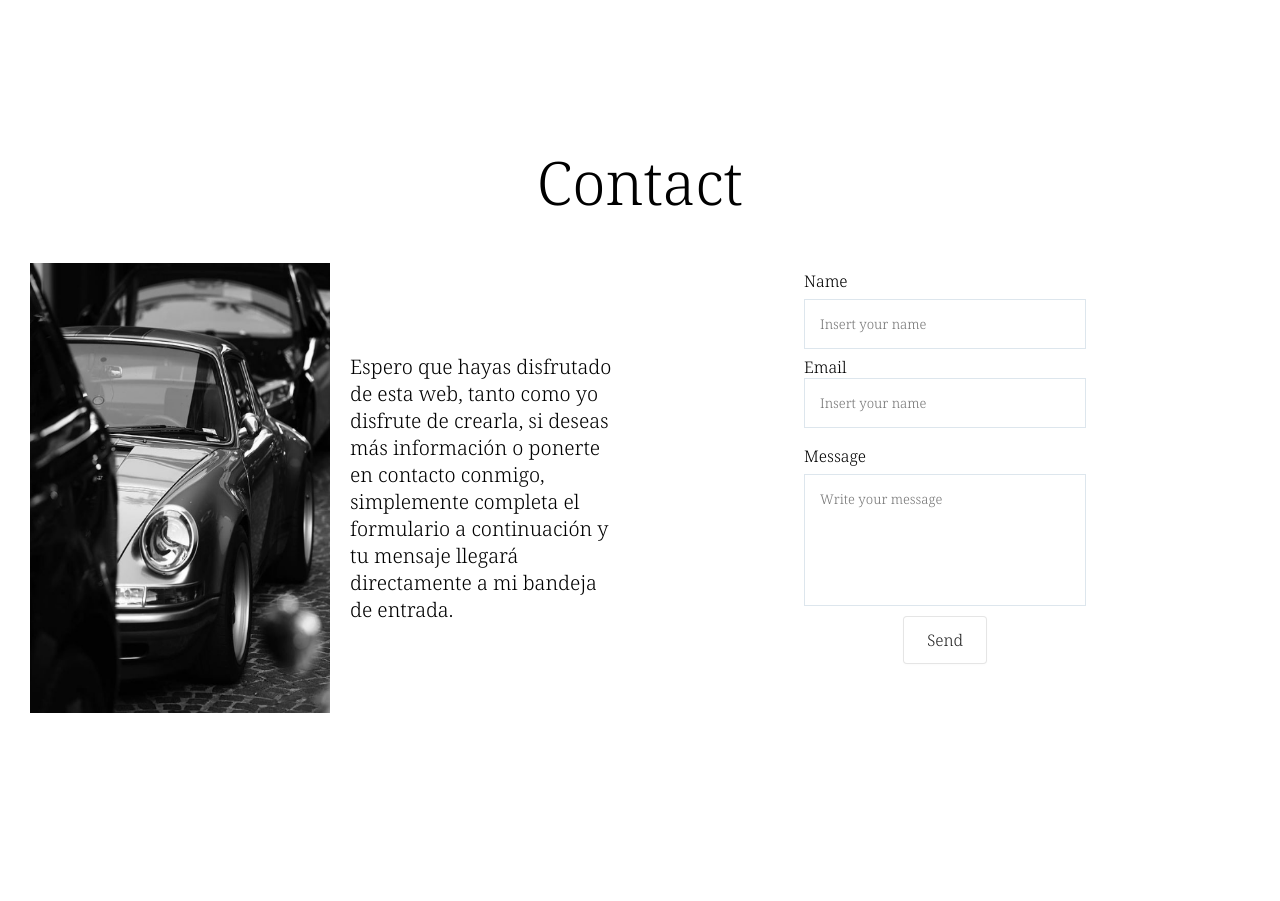
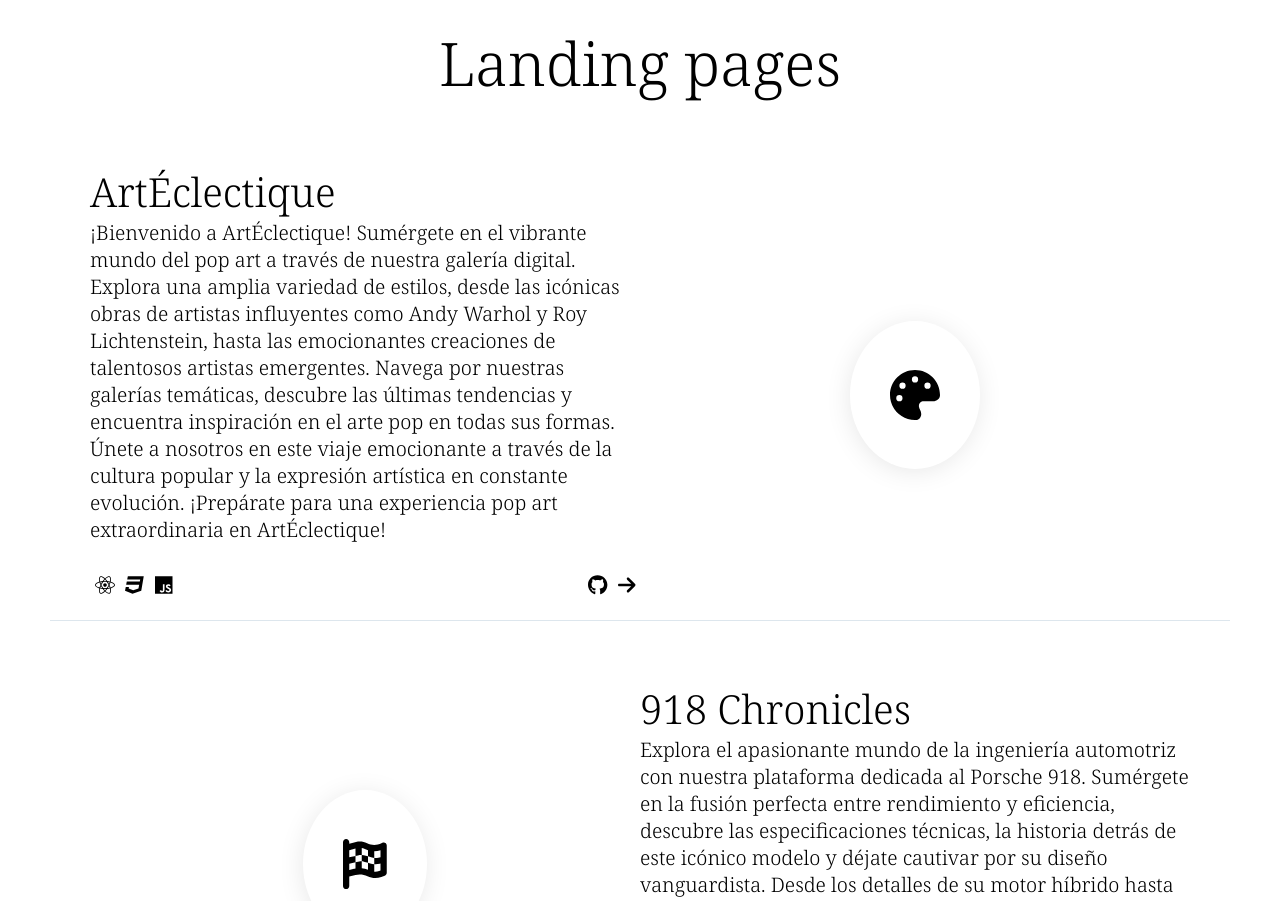
Before and after one commit to gonzavh17/personal-web, a React (Vite) app: page / in a window 1280 px wide. Shown: the part 4420-5321 px from the top of the page. Built offline with nearby package versions, Linux system fonts and the light colour scheme.

Commit message:
proyect update

```diff
--- a/index.html
+++ b/index.html
@@ -2,7 +2,7 @@
 <html lang="en">
   <head>
     <meta charset="UTF-8" />
-    <link rel="icon" type="image/svg+xml" href="/vite.svg" />
+    <!-- <link rel="icon" type="image/svg+xml" href="/vite.svg" /> -->
     <meta name="viewport" content="width=device-width, initial-scale=1.0" />
     <title>devgonzaloasis</title>
     <link rel="preconnect" href="https://fonts.googleapis.com" />
--- a/src/Components/Proyects.tsx
+++ b/src/Components/Proyects.tsx
@@ -3,7 +3,7 @@
 import TextReveal from "../AnimationComponents/TextReveal";
 import { BlackReveal } from "../AnimationComponents/BlackReveal";
 import { FontAwesomeIcon } from "@fortawesome/react-fontawesome";
-import { faCloud } from "@fortawesome/free-solid-svg-icons";
+import { faCloud, faFlagCheckered, faPalette } from "@fortawesome/free-solid-svg-icons";
 import {
   faHtml5,
   faCss3,
@@ -19,7 +19,7 @@
     <div className="proyects">
       <div className="proyects-title_container">
         <BlackReveal>
-          <p className="proyects-title">Proyects</p>
+          <p className="proyects-title">Fullstack Proyects</p>
         </BlackReveal>
       </div>
 
@@ -256,6 +256,120 @@
         </div>
       </div>
      </TextReveal>
+
+     <div className="proyects-title_container">
+        <BlackReveal>
+          <p className="proyects-title">Landing pages</p>
+        </BlackReveal>
+      </div>
+
+      <TextReveal customDelay={0.3}>
+      <div className="proyects-container">
+        <div className="proyect-parent">
+          <div className="proyect-div1">
+            <div className="proyect">
+              <div className="proyect-title_container">
+                <p className="proyect-title">ArtÉclectique</p>
+              </div>
+              <div className="proyect-description_container">
+                <p className="proyect-description">
+                ¡Bienvenido a ArtÉclectique! Sumérgete en el vibrante mundo del pop art a través de nuestra galería digital. Explora una amplia variedad de estilos, desde las icónicas obras de artistas influyentes como Andy Warhol y Roy Lichtenstein, hasta las emocionantes creaciones de talentosos artistas emergentes. Navega por nuestras galerías temáticas, descubre las últimas tendencias y encuentra inspiración en el arte pop en todas sus formas. Únete a nosotros en este viaje emocionante a través de la cultura popular y la expresión artística en constante evolución. ¡Prepárate para una experiencia pop art extraordinaria en ArtÉclectique!
+                </p>
+              </div>
+            </div>
+          </div>
+          <div className="proyect-div2">
+            <div className="proyect-widget_container">
+              <span className="proyect-widget-span">
+                <FontAwesomeIcon className="proyect-widget" icon={faPalette} />
+              </span>
+            </div>
+          </div>
+          <div className="proyect-div3">
+            <div className="proyect-technologies_container">
+              <span className="proyect-technologie-span">
+                <FontAwesomeIcon
+                  className="proyect-technologie-widget"
+                  icon={faReact}
+                />
+              </span>
+              <span className="proyect-technologie-span">
+                <FontAwesomeIcon
+                  className="proyect-technologie-widget"
+                  icon={faCss3}
+                />
+              </span>
+              <span className="proyect-technologie-span">
+                <FontAwesomeIcon
+                  className="proyect-technologie-widget"
+                  icon={faJs}
+                />
+              </span>
+            </div>
+            <div className="proyect-technologies_container">
+            <span className="proyect-technologie-span">
+            <a href="https://github.com/gonzavh17/pomodoro-app" className="icon-link" target="_blank"><FontAwesomeIcon className="proyect-technologie-widget" icon={faGithub} /></a>
+              </span>
+              <a className="proyect-technologie-span" href="https://pomodoro-app-woad-eight.vercel.app/" target="_blank">
+                <FontAwesomeIcon className="proyect-technologie-widget" icon={faArrowRight} />
+              </a>
+            </div>
+          </div>
+        </div>
+      </div>
+      </TextReveal>
+
+      <TextReveal customDelay={0.3}>
+     <div className="proyects-container">
+        <div className="proyect-parent-m">
+          <div className="proyect-div1-m">
+            <div className="proyect">
+              <div className="proyect-title_container">
+                <p className="proyect-title">918 Chronicles</p>
+              </div>
+              <div className="proyect-description_container">
+                <p className="proyect-description">
+                Explora el apasionante mundo de la ingeniería automotriz con nuestra plataforma dedicada al Porsche 918. Sumérgete en la fusión perfecta entre rendimiento y eficiencia, descubre las especificaciones técnicas, la historia detrás de este icónico modelo y déjate cautivar por su diseño vanguardista. Desde los detalles de su motor híbrido hasta los tiempos en los circuitos más exigentes, nuestra web te ofrece una experiencia completa para los amantes de la velocidad y la excelencia automotriz.
+                </p>
+              </div>
+            </div>
+          </div>
+          <div className="proyect-div2-m">
+            <div className="proyect-widget_container">
+              <span className="proyect-widget-span">
+                <FontAwesomeIcon className="proyect-widget" icon={faFlagCheckered} />
+              </span>
+            </div>
+          </div>
+          <div className="proyect-div3-m">
+            <div className="proyect-technologies_container">
+              <span className="proyect-technologie-span">
+                <FontAwesomeIcon
+                  className="proyect-technologie-widget"
+                  icon={faReact}
+                />
+              </span>
+              <span className="proyect-technologie-span">
+                <FontAwesomeIcon
+                  className="proyect-technologie-widget"
+                  icon={faCss3}
+                />
+              </span>
+            </div>
+            <div className="proyect-technologies_container">
+            <span className="proyect-technologie-span">
+            <a href="https://github.com/gonzavh17/918-landpage" className="icon-link" target="_blank"><FontAwesomeIcon className="proyect-technologie-widget" icon={faGithub} /></a>
+              </span>
+              <a className="proyect-technologie-span" href="https://918-landpage.vercel.app/" target="_blank">
+                <FontAwesomeIcon className="proyect-technologie-widget" icon={faArrowRight} />
+              </a>
+            </div>
+          </div>
+        </div>
+      </div>
+     </TextReveal>
+
+
     </div>
   );
 }
```
